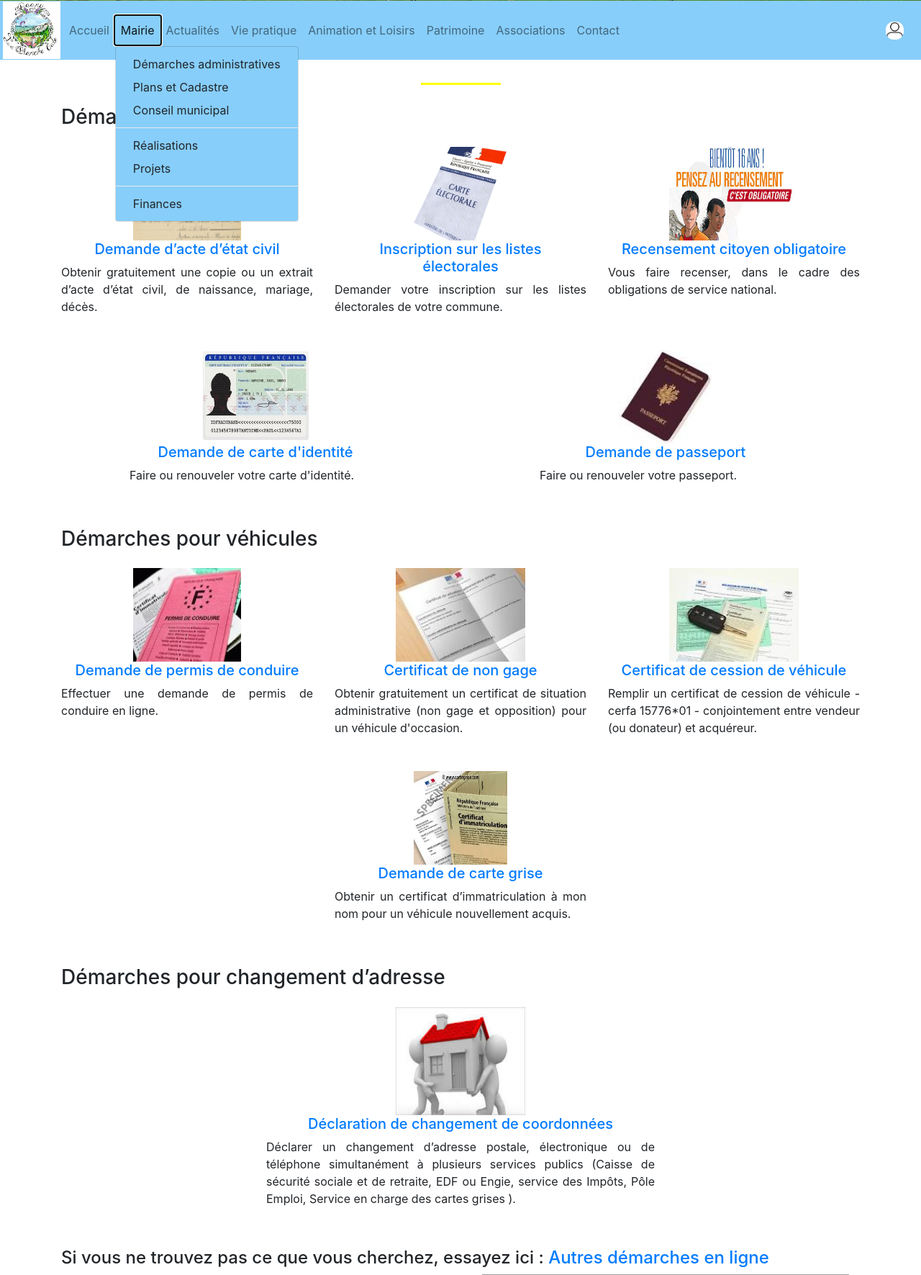
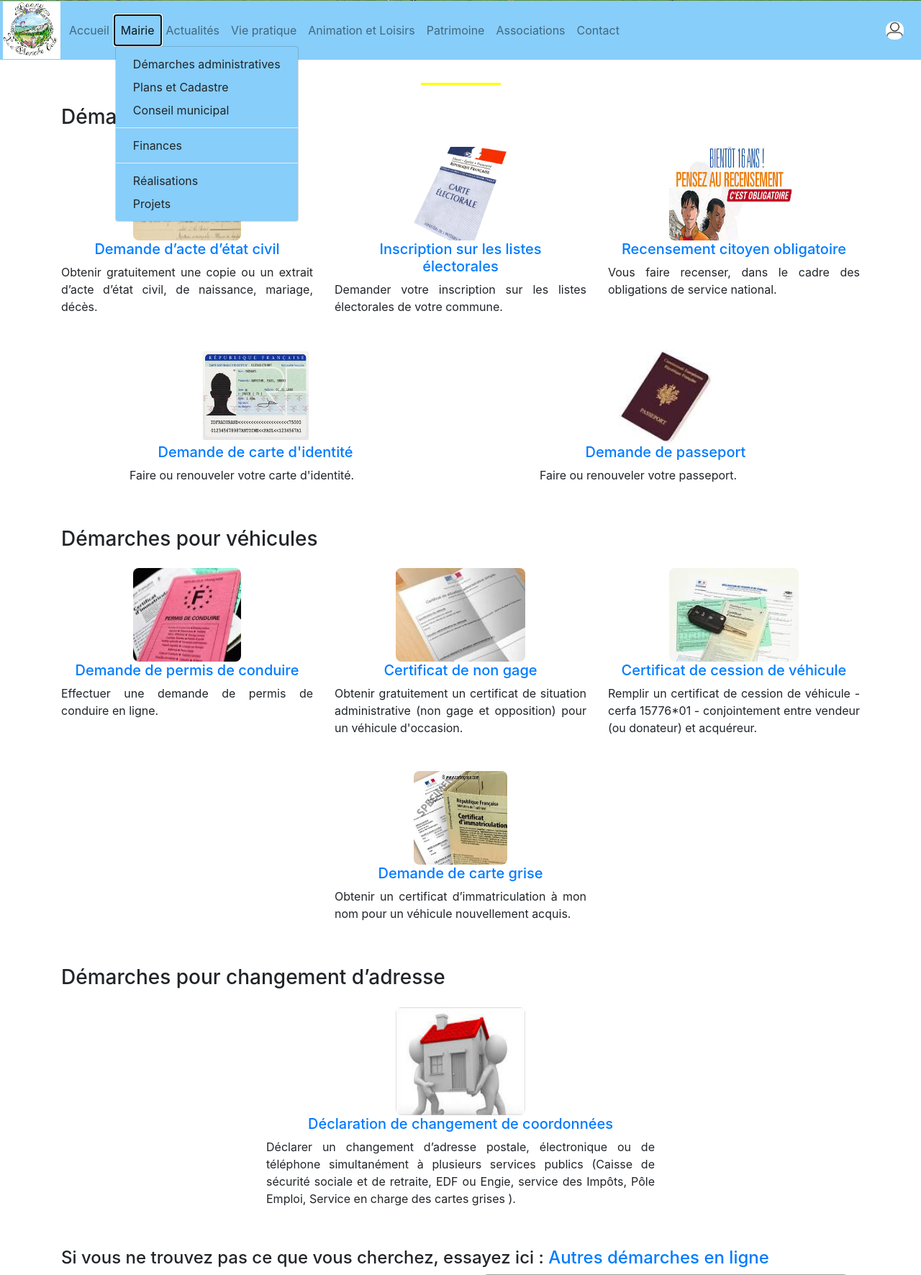
Before and after one commit to mfd-tchad/sitePagny, a Symfony app: template templates/mairie/indexdemarches.html.twig in a window 1280 px wide, after a click on "Mairie". Shown: the part 360-2131 px from the top of the page at 72% size. Run offline with Twig, Linux system fonts and the light colour scheme; the template is opened without the code that fills it, so the values that code supplies are empty; some libraries are stand-ins or nearby versions; grey boxes are pictures that could not be loaded.

Commit message:
Arrangement de la page reserve et bords-arrondis ajouté à toutes les pages patrimoine, mairie, vie pratique, associations

```diff
--- a/public/css/style.css
+++ b/public/css/style.css
@@ -214,7 +214,7 @@ a .card-text {
 }
 
 .aggrandir:hover {
-    transform: scale(2);
+    transform: scale(1.25em);
     overflow: visible;
     position:relative;
     z-index:10;
--- a/templates/base.html.twig
+++ b/templates/base.html.twig
@@ -42,10 +42,11 @@
                             <a class="dropdown-item" href="{{ path('conseilmunicipal') }}">Conseil municipal</a>
 
                             <div class="dropdown-divider"></div>
+                            <a class="dropdown-item" href="{{ path('finances') }}">Finances</a>
+                            <div class="dropdown-divider"></div>
                             <a class="dropdown-item" href="#">Réalisations</a>
                             <a class="dropdown-item" href="#">Projets</a>
-                            <div class="dropdown-divider"></div>
-                            <a class="dropdown-item" href="{{ path('finances') }}">Finances</a>
+
                         </div>
                     </li>
 
--- a/templates/mairie/associations.html.twig
+++ b/templates/mairie/associations.html.twig
@@ -5,7 +5,7 @@
     <article class="col-md-6">
         <div class="container-fluid">
             <div class="text-center">
-	            <a href="{{ path('ileauxenfants') }}"><img src="/images/animations/ileauxenfants.jpg" height="350" width="100%">
+	            <a href="{{ path('ileauxenfants') }}"><img class="bords-arrondis" src="/images/animations/ileauxenfants.jpg" height="350" width="100%">
 	            <h5 class="text-center mt-3">L'île aux enfants</h5>
                 </a>
                 <p> <strong> Activités, loisirs et sorties pour les enfants de la commune </strong> </p>
@@ -19,7 +19,7 @@
     <article class="col-md-6">
         <div class="container-fluid">
             <div class="text-center">
-	            <a href="{{ path('saintgregoire') }}"><img src="images/eglise/OrguesEgliseCoupe.JPG" height="350" width="95%">
+	            <a href="{{ path('saintgregoire') }}"><img class="bords-arrondis" src="images/eglise/OrguesEgliseCoupe.JPG" height="350" width="95%">
 	            <h5 class="text-center mt-3">Association St Grégoire le Grand</h5>
                 </a>
                 <p> <strong> Restauration du patrimoine communal </strong> </p>
--- a/templates/mairie/bureaux.html.twig
+++ b/templates/mairie/bureaux.html.twig
@@ -17,7 +17,7 @@
         </article>
         <article class="optionnel col-sm-3 col-md-5 col-lg-6 align-self-center">
             <div class="container-fluid">
-                <img src = "/images/mairie/photomairie.jpg" width="100%"/>
+                <img class="bords-arrondis" src = "/images/mairie/photomairie.jpg" width="100%"/>
             </div>
         </article>
     </div>
--- a/templates/mairie/conseilmunicipal.html.twig
+++ b/templates/mairie/conseilmunicipal.html.twig
@@ -1,7 +1,7 @@
 <section>
     <h3>Conseil Municipal élu en 2020</h3>
 
-    <p>    <b>Maire :</b> M. Daniel ROUVENACH  <img src="/images/mairie/DRouvenach.jpg" width="190" height="150"></p>
+    <p>    <b>Maire :</b> M. Daniel ROUVENACH  <img class="bords-arrondis" src="/images/mairie/DRouvenach.jpg" width="190" height="150"></p>
     <p> <b>Adjoints :</b>
     <ul>
             <li>Mme Marie-José PRUD'HOMME</li>
--- a/templates/mairie/indexdemarches.html.twig
+++ b/templates/mairie/indexdemarches.html.twig
@@ -13,7 +13,8 @@
             <div class="example-wrapper col-sm-6 col-md-4">
                 <div class="container-fluid">
                     <div class="text-center">
-                        <a href="https://www.service-public.fr/particuliers/vosdroits/N359" target="_blank"><img src="/images/mairie/acte-etat-civil.jpg" alt="E-mairie, vos démarches" width="150" height="130"/>
+                        <a href="https://www.service-public.fr/particuliers/vosdroits/N359" target="_blank">
+                            <img class="bords-arrondis" src="/images/mairie/acte-etat-civil.jpg" alt="E-mairie, vos démarches" width="150" height="130"/>
                         <h5 class="text-center">Demande d&#8217;acte d&#8217;état civil</h5>
                         </a>
                     </div>
@@ -24,7 +25,8 @@
             <div class="example-wrapper col-sm-6 col-md-4">
                 <div class="container-fluid">
                     <div class="text-center">
-                        <a href="https://www.service-public.fr/particuliers/vosdroits/R16396" target="_blank"><img src="/images/mairie/carte-electorale.jpg" alt="Carte électorale" width="130" height="130" />
+                        <a href="https://www.service-public.fr/particuliers/vosdroits/R16396" target="_blank">
+                            <img class="bords-arrondis" src="/images/mairie/carte-electorale.jpg" alt="Carte électorale" width="130" height="130" />
                         <h5 class="text-center">Inscription sur les listes électorales</h5>
                         </a>
                     </div>
@@ -34,7 +36,8 @@
             <div class="example-wrapper col-sm-6 col-md-4">
                 <div class="container-fluid">
                     <div class="text-center">
-                        <a href="https://www.service-public.fr/particuliers/vosdroits/R2054" target="_blank"><img src="/images/mairie/recensement-citoyen.jpg" alt="Image recensement citoyen" width="180" height="130" />
+                        <a href="https://www.service-public.fr/particuliers/vosdroits/R2054" target="_blank">
+                            <img class="bords-arrondis" src="/images/mairie/recensement-citoyen.jpg" alt="Image recensement citoyen" width="180" height="130" />
                             <h5 style="text-align: center;">Recensement citoyen obligatoire</h5>
                         </a>
                     </div>
@@ -44,7 +47,8 @@
             <div class="example-wrapper col-sm-6 col-md-4">
                 <div class="container-fluid">
                     <div class="text-center">
-                        <a href="https://www.service-public.fr/particuliers/vosdroits/N358" target="_blank"><img src="/images/mairie/carte-identite.jpg" alt="Faites faire votre carte d'identité en ligne" width="150" height="130" />
+                        <a href="https://www.service-public.fr/particuliers/vosdroits/N358" target="_blank">
+                            <img class="bords-arrondis" src="/images/mairie/carte-identite.jpg" alt="Faites faire votre carte d'identité en ligne" width="150" height="130" />
                             <h5 style="text-align: center;">Demande de carte d'identité</h5>
                         </a>
                     </div>
@@ -54,7 +58,8 @@
             <div class="example-wrapper col-sm-6 col-md-4">
                 <div class="container-fluid">
                     <div class="text-center">
-                        <a href="https://www.service-public.fr/particuliers/vosdroits/N360" target="_blank"><img src="/images/mairie/passeport.jpg" alt="Faites faire votre passeport en ligne" width="130" height="130" />
+                        <a href="https://www.service-public.fr/particuliers/vosdroits/N360" target="_blank">
+                            <img class="bords-arrondis" src="/images/mairie/passeport.jpg" alt="Faites faire votre passeport en ligne" width="130" height="130" />
                             <h5 style="text-align: center;">Demande de passeport</h5>
                         </a>
                     </div>
@@ -71,7 +76,8 @@
             <div class="example-wrapper col-sm-6 col-md-4">
                 <div class="container-fluid">
                     <div class="text-center">
-                        <a href="https://permisdeconduire.ants.gouv.fr/Vos-demarches/La-demande-de-permis-en-ligne" target="_blank"><img src="/images/mairie/permis-de-conduire.jpg" alt="Permis de conduire" width="150" height="130"/>
+                        <a href="https://permisdeconduire.ants.gouv.fr/Vos-demarches/La-demande-de-permis-en-ligne" target="_blank">
+                            <img class="bords-arrondis" src="/images/mairie/permis-de-conduire.jpg" alt="Permis de conduire" width="150" height="130"/>
                             <h5 class="text-center">Demande de permis de conduire</h5>
                         </a>
                     </div>
@@ -82,7 +88,8 @@
             <div class="example-wrapper col-sm-6 col-md-4">
                 <div class="container-fluid">
                     <div class="text-center">
-                        <a href="https://immatriculation.ants.gouv.fr/Services-associes/Le-certificat-de-situation-administrative-non-gage-et-opposition" target="_blank"><img src="/images/mairie/certificat-non-gage1.jpg" alt="Image certificat de non gage" width="180" height="130" />
+                        <a href="https://immatriculation.ants.gouv.fr/Services-associes/Le-certificat-de-situation-administrative-non-gage-et-opposition" target="_blank">
+                            <img class="bords-arrondis" src="/images/mairie/certificat-non-gage1.jpg" alt="Image certificat de non gage" width="180" height="130" />
                             <h5 style="text-align: center;">Certificat de non gage</h5>
                         </a>
                     </div>
@@ -92,7 +99,8 @@
             <div class="example-wrapper col-sm-6 col-md-4">
                 <div class="container-fluid">
                     <div class="text-center">
-                        <a href="/documents/cerfa_15776-01.pdf" target="_blank"><img src="/images/mairie/certificat-cession-vehicule.jpg" alt="Image certificat de cession de véhicule" width="180" height="130" />
+                        <a href="/documents/cerfa_15776-01.pdf" target="_blank">
+                            <img class="bords-arrondis" src="/images/mairie/certificat-cession-vehicule.jpg" alt="Image certificat de cession de véhicule" width="180" height="130" />
                             <h5 style="text-align: center;">Certificat de cession de véhicule</h5>
                         </a>
                     </div>
@@ -102,7 +110,8 @@
             <div class="example-wrapper col-sm-6 col-md-4">
                 <div class="container-fluid">
                     <div class="text-center">
-                        <a href="https://immatriculation.ants.gouv.fr/Questions-frequentes/Acheter-ou-recevoir-un-vehicule-d-occasion/Lorsque-j-achete-ou-recois-un-vehicule-d-occasion-comment-obtenir-une-carte-grise-certificat-d-immatriculation-a-mon-nom" target="_blank"><img src="/images/mairie/carte-grise.jpg" alt="Carte grise" width="130" height="130" />
+                        <a href="https://immatriculation.ants.gouv.fr/Questions-frequentes/Acheter-ou-recevoir-un-vehicule-d-occasion/Lorsque-j-achete-ou-recois-un-vehicule-d-occasion-comment-obtenir-une-carte-grise-certificat-d-immatriculation-a-mon-nom" target="_blank">
+                            <img class="bords-arrondis" src="/images/mairie/carte-grise.jpg" alt="Carte grise" width="130" height="130" />
                         <h5 class="text-center">Demande de carte grise</h5>
                         </a>
                     </div>
@@ -117,7 +126,8 @@
             <div class="example-wrapper col-md-6">
                 <div class="container-fluid">
                     <div class="text-center">
-                        <a href="https://www.service-public.fr/particuliers/vosdroits/R11193" target="_blank"><img src="/images/mairie/demenagement.jpg" alt="Déménagement" width="180" height="150"/>
+                        <a href="https://www.service-public.fr/particuliers/vosdroits/R11193" target="_blank">
+                            <img class="bords-arrondis" src="/images/mairie/demenagement.jpg" alt="Déménagement" width="180" height="150"/>
                             <h5 class="text-center">Déclaration de changement de coordonnées</h5>
                         </a>
                     </div>
--- a/templates/patrimoine/index.html.twig
+++ b/templates/patrimoine/index.html.twig
@@ -11,7 +11,7 @@
     <section class="example-wrapper col-md-4">
         <div class="container-fluid">
             <div class="text-center">
-                <a href="{{ path('historique') }}"><img src ="/images/historique/ancienneEntreeVillage.jpg" Alt="Carte postale village" width="200" height="150"/>
+                <a href="{{ path('historique') }}"><img class="bords-arrondis" src ="/images/historique/ancienneEntreeVillage.jpg" Alt="Carte postale village" width="200" height="150"/>
                     <h5 class="mt-2"> Historique du village</h5>
                 </a>
             </div>
@@ -20,7 +20,7 @@
     <section class="example-wrapper col-md-4">
         <div class="container-fluid">
             <div class="text-center">
-                <a href="{{ path('eglise') }}"><img src ="/images/eglise/AlleePrincipaleEglise.JPG" Alt="Photo Eglise" width="200" height="150"/>
+                <a href="{{ path('eglise') }}"><img class="bords-arrondis" src ="/images/eglise/AlleePrincipaleEglise.JPG" Alt="Photo Eglise" width="200" height="150"/>
                   <h5 class="mt-2"> Eglise St Grégoire</h5>
                 </a>
             </div>
@@ -29,7 +29,7 @@
     <section class="example-wrapper col-md-4">
         <div class="container-fluid">
             <div class="text-center">
-                <a href="{{ path('reserve') }}"><img src ="/images/cote/CoteArcDeCercleEtVillage.jpg" Alt="Photo cote" width="200" height="150"/>
+                <a href="{{ path('reserve') }}"><img class="bords-arrondis" src ="/images/cote/CoteArcDeCercleEtVillage.jpg" Alt="Photo cote" width="200" height="150"/>
                    <h5 class="mt-2"> Réserve naturelle</h5>
                 </a>
             </div>
--- a/templates/viepratique/boulangerie.html.twig
+++ b/templates/viepratique/boulangerie.html.twig
@@ -1,5 +1,5 @@
 <section>
-        <h4> <img src="/images/imageenseigneboulangerie.jpg" height="80"> La boulangerie </h4>
+        <h4> <img class="bords-arrondis" src="/images/imageenseigneboulangerie.jpg" height="80"> La boulangerie </h4>
         <p>     L'Epi de blé, 14 rue de la Chapelle     </p>
 
         La boulangerie / pâtisserie est ouverte :
@@ -7,7 +7,7 @@
             <li> Du mardi au samedi de 7h30 à 13h00 et de 17h00 à 19h00</li>
             <li> Le dimanche de 7h30 à 13h00.</li>
         </ul>
-        <p> <img src="/images/imagerelaisposte.jpg" height="40"> A la boulangerie vous pouvez :   </p>
+        <p> <img class="bords-arrondis" src="/images/imagerelaisposte.jpg" height="40"> A la boulangerie vous pouvez :   </p>
 
         <ul>
             <li> y poster du courrier et des colis</li>
--- a/templates/viepratique/indexscolaire.html.twig
+++ b/templates/viepratique/indexscolaire.html.twig
@@ -15,7 +15,7 @@
     {% include '/viepratique/liensecoles.html.twig' %}
     </main>
      <aside class="col-md-4 mt-4">
-        <p> <img src = "/images/viepratique/abribus.jpg" width="100%"> Abri-bus </img> </p>
+        <p> <img class="bords-arrondis" src = "/images/viepratique/abribus.jpg" width="100%"> Abri-bus </img> </p>
     </aside>
 </div>
 {% endblock %}
--- a/templates/viepratique/minibus.html.twig
+++ b/templates/viepratique/minibus.html.twig
@@ -1,5 +1,5 @@
 <section>
-     <h4> <img src="/images/viepratique/minibus.jpg" width="100" height="90">
+     <h4> <img class="bords-arrondis" src="/images/viepratique/minibus.jpg" width="100" height="90">
      Minibus pour les ainés </h4>
 
     <p> Dans le cadre de l'Instance Locale de Coordination Gérontologique (ILCG)
```
Also changed, not shown: templates/historique/index.html.twig (+6 -6 lines), templates/mairie/index.html.twig (+7 -7 lines), templates/mairie/indexfinances.html.twig (+12 -11 lines), templates/patrimoine/indexassocstgregoire.html.twig (+4 -4 lines), templates/patrimoine/indexeglise.html.twig (+5 -5 lines), templates/reserve/index.html.twig (+15 -8 lines), templates/viepratique/collecteordures.html.twig (+4 -4 lines), public/images/cote/TeteDesRousseauxVueTraveron2.jpg (added). Lines whose indentation alone changed are shown as unchanged.
